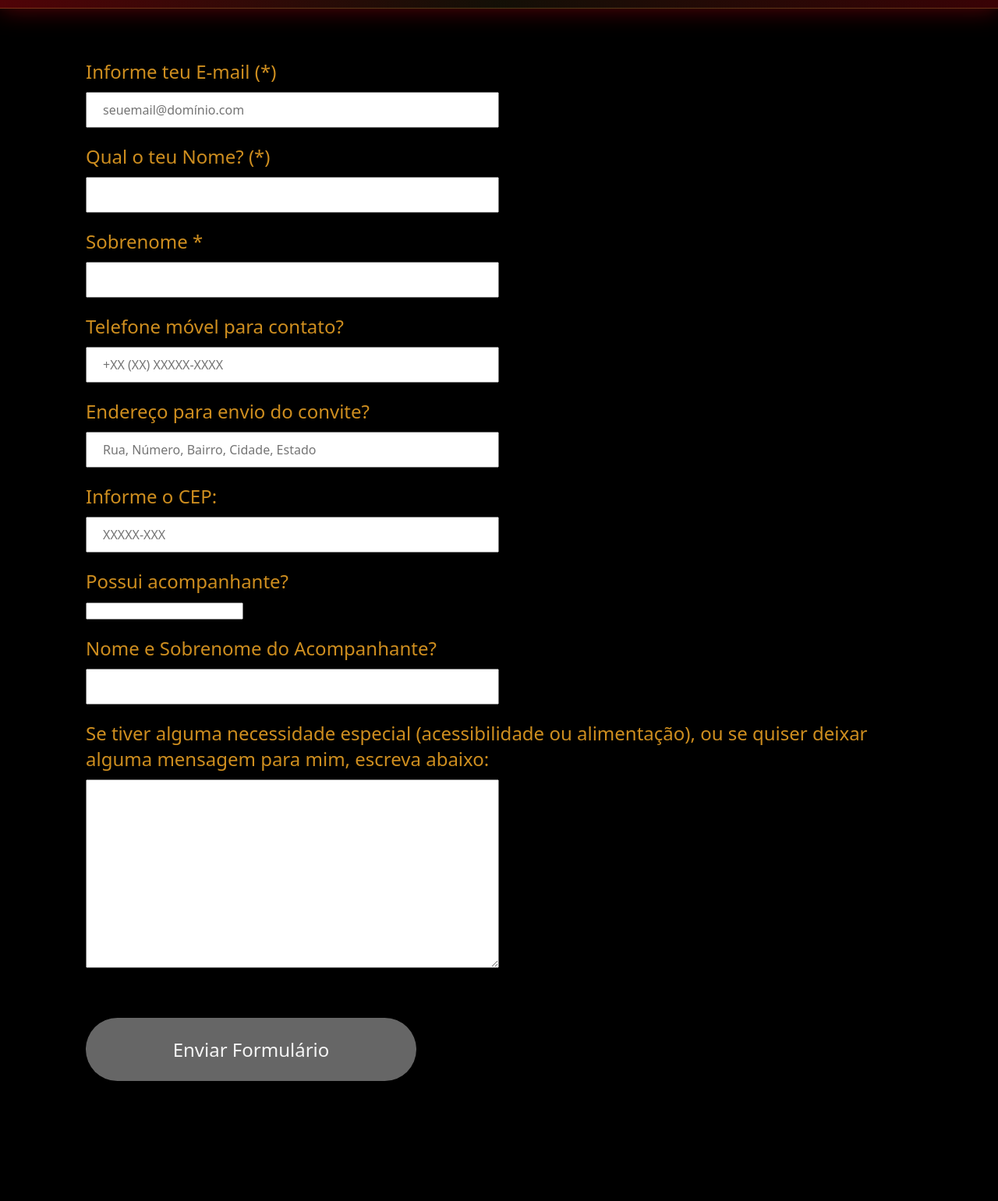
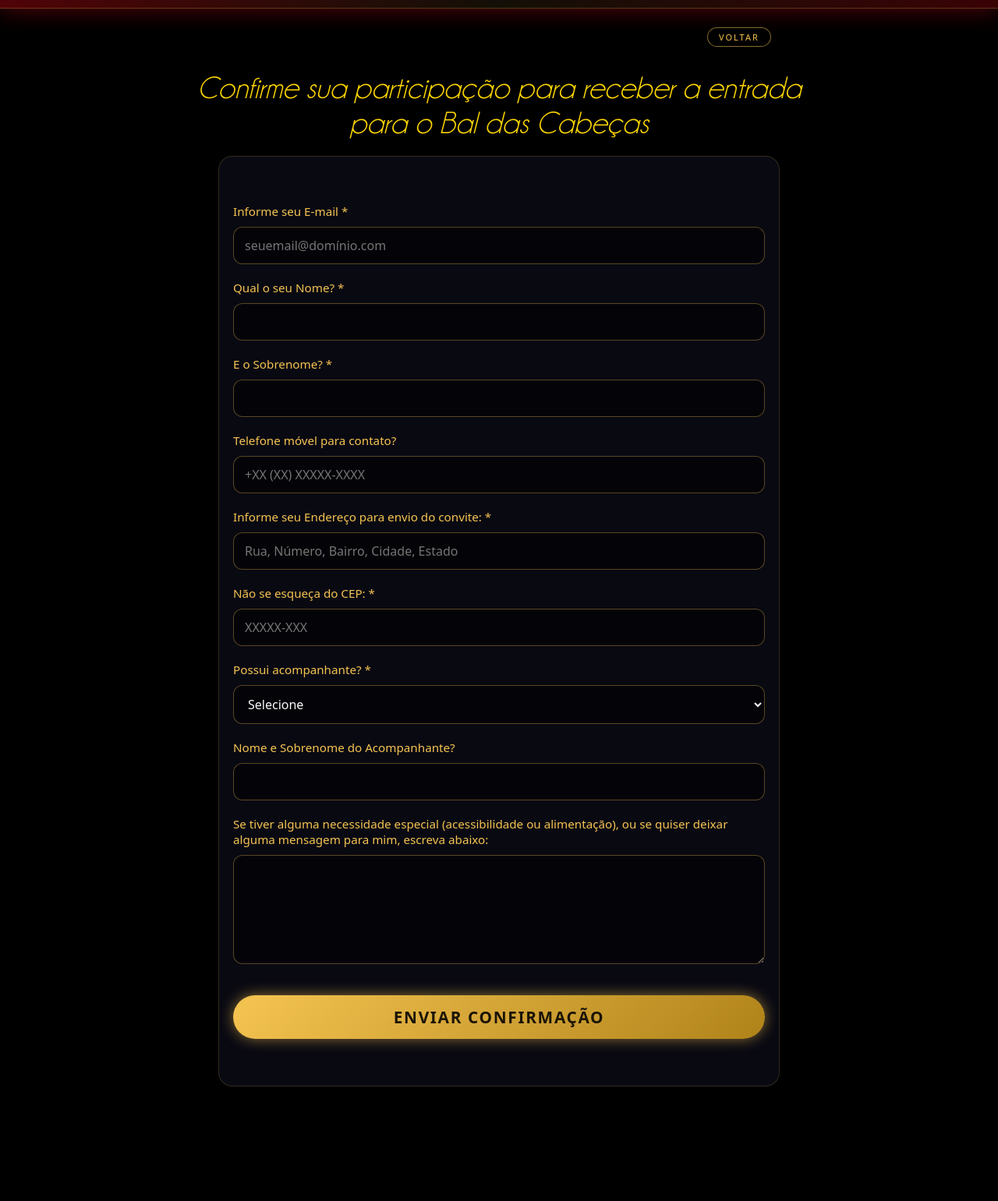
Before and after one commit to mgeovanne/Geovanne60, a plain HTML site: page confirmacaoPresenca.html in a window 1280 px wide. Shown: the part 181-1722 px from the top of the page at 78% size. Drawn offline with Linux system fonts and the light colour scheme; files whose address does not match are found by name.

Commit message:
Ajustando o formulário de RSVP e incluindo os botoes de voltar e mantendo mesma pagina

```diff
--- a/confirmacaoPresenca.html
+++ b/confirmacaoPresenca.html
@@ -104,30 +104,140 @@
         font-size: 22px;
       }
     }
+
+    /* MAIN */
+main{
+  max-width:1100px;
+  margin:0 auto;
+  padding:24px 16px 40px;
+}
+
+.titulo-pagina{
+  text-align:center;
+  margin:20px 0;
+}
+
+.titulo-pagina h3{
+  font-size:clamp(1.2rem,4.5vw,1.6rem);
+  color:var(--dourado);
+  letter-spacing:.12em;
+  text-transform:uppercase;
+}
+
+/* FORM CARD */
+.form-card{
+  max-width:720px;
+  margin:18px auto 0;
+  padding:20px 18px;
+  background:var(--cor-fundo-card);
+  border-radius:18px;
+  border:1px solid rgba(245,196,81,.18);
+  box-shadow:0 0 24px rgba(0,0,0,.65);
+}
+
+form label{
+  display:block;
+  margin:14px 0 6px;
+  color:var(--dourado);
+  font-size:.95rem;
+}
+
+.input-padrao{
+  width:100%;
+  padding:12px 14px;
+  border-radius:12px;
+  border:1px solid rgba(245,196,81,.35);
+  background:rgba(0,0,0,.55);
+  color:var(--branco);
+}
+
+.input-padrao:focus{
+  outline:none;
+  border-color:rgba(245,196,81,.75);
+  box-shadow:0 0 0 3px rgba(245,196,81,.15);
+}
+
+textarea.input-padrao{
+  min-height:140px;
+  resize:vertical;
+}
+
+.enviar{
+  width:100%;
+  margin-top:20px;
+  padding:14px;
+  border-radius:999px;
+  border:none;
+  font-weight:700;
+  font-size: 1.3rem;
+  letter-spacing:.08em;
+  text-transform:uppercase;
+  background:linear-gradient(135deg,#f5c451,#b0831a);
+  color:#1a1305;
+  cursor:pointer;
+  box-shadow:0 0 18px rgba(245,196,81,.55);
+}
+
+/* SUCCESS */
+.rsvp-success{
+  max-width:720px;
+  margin:20px auto 0;
+  padding:18px 16px;
+  border-radius:16px;
+  border:1px solid rgba(245,196,81,.35);
+  background:rgba(0,0,0,.7);
+  text-align:center;
+}
+
+.rsvp-success h2{
+  font-size:clamp(1.6rem,6vw,2.4rem);
+  margin-bottom:8px;
+}
+
+.rsvp-success p{
+  font-size:clamp(.95rem,3.8vw,1.15rem);
+  color:#e6e6e6;
+}
+
+/* FOOTER */
+footer{
+  margin-top:24px;
+  text-align:center;
+  font-size:.75rem;
+  color:var(--cinza);
+}
 </style>
+</head>
 
-</head>
 
 
 <body>
       <header class="cabecalho">
         <img src="assets/6EC8FE7E-8037-4745-980E-F18C97F056FD_1_201_a.jpeg" alt="cabeças" width="15%">
         <nav class="cabecalho__menu">
-          <a class="cabecalho__menu__link" href="inicio.html" target="_blank">Início</a>
-          <a class="cabecalho__menu__link" href="sobreoBal.html" target="_blank">Origem do Bal</a>
-          <a class="cabecalho__menu__link" href="localEvento.html" target="_blank">Local do Evento</a>
-          <a class="cabecalho__menu__link" href="Balde50.html" target="_blank">O Bal de 50</a>
-          <a class="cabecalho__menu__link" href="linhaTempo.html" target="_blank">Sobre mim</a>
-          <a class="cabecalho__menu__link" href="dressCode.html" target="_blank">Dress Code</a>
-          <a class="cabecalho__menu__link" href="servicos.html" target="_blank">Serviços</a>
-          <a class="cabecalho__menu__link" href="listaPresentes.html" target="_blank">Presentes</a>
-          <a class="cabecalho__menu__link" href="confirmacaoPresenca.html" target="_blank">RSVP</a>
+          <a class="cabecalho__menu__link" href="inicio.html">Início</a>
+          <a class="cabecalho__menu__link" href="sobreoBal.html">Origem do Bal</a>
+          <a class="cabecalho__menu__link" href="localEvento.html">Local do Evento</a>
+          <a class="cabecalho__menu__link" href="Balde50.html">O Bal de 50</a>
+          <a class="cabecalho__menu__link" href="linhaTempo.html">Sobre mim</a>
+          <a class="cabecalho__menu__link" href="dressCode.html">Dress Code</a>
+          <a class="cabecalho__menu__link" href="servicos.html">Serviços</a>
+          <a class="cabecalho__menu__link" href="listaPresentes.html">Presentes</a>
+          <a class="cabecalho__menu__link" href="confirmacaoPresenca.html">RSVP</a>
         </nav>
       </header>
 
 
   <main>
 
+          <div>
+              <a class="voltar-link" href="inicio.html"><span class="voltar">Voltar</span></a>
+          </div>
+
+          <h3 class="titulo-pagina">Confirme sua participação para receber a entrada<br> para o Bal das Cabeças</h3>
+
+
+      <div class="form-card">
         <form
           action="https://docs.google.com/forms/d/e/1FAIpQLSda-T77gwohKL2LMyk2xHwdYggEOkauOUKkaK65-fIWfeeoag/formResponse"
           method="POST"
@@ -136,112 +246,41 @@
           onsubmit="rsvpHandleSubmit()"
         >
 
-        <!-- E-mail principal (E-mail *) -->
-    <label for="emailpessoal">Informe teu E-mail (*)</label>
-    <input
-      type="email"
-      id="emailpessoal"
-      name="entry.1341745646"
-      required
-      class="input-padrao"
-      placeholder="seuemail@domínio.com">
+          <label>Informe seu E-mail *</label>
+          <input type="email" name="entry.1341745646" class="input-padrao" required placeholder="seuemail@domínio.com">
 
+          <label>Qual o seu Nome? *</label>
+          <input type="text" name="entry.562010409" class="input-padrao" required>
 
+          <label>E o Sobrenome? *</label>
+          <input type="text" name="entry.218963339" class="input-padrao" required>
 
-    <!-- Nome -->
-    <label for="nome">Qual o teu Nome? (*)</label>
-    <input
-      type="text"
-      id="nome"
-      name="entry.562010409"
-      required
-      class="input-padrao"
-    >
+          <label>Telefone móvel para contato?</label>
+          <input type="tel" name="entry.1529521014" class="input-padrao" inputmode="numeric" placeholder="+XX (XX) XXXXX-XXXX">
 
-    <!-- Sobrenome -->
-    <label for="sobrenome">Sobrenome *</label>
-    <input
-      type="text"
-      id="sobrenome"
-      name="entry.218963339"
-      required
-      class="input-padrao"
-    >
+          <label>Informe seu Endereço para envio do convite: *</label>
+          <input type="text" name="entry.825114056" class="input-padrao" required placeholder="Rua, Número, Bairro, Cidade, Estado">
 
-<!-- Telefone para contato -->
-    <label for="telefone">Telefone móvel para contato?</label>
-    <input
-      type="tel"
-      id="telefone"
-      name="entry.1529521014"
-      class="input-padrao"
-      placeholder="+XX (XX) XXXXX-XXXX"
-    >
+          <label>Não se esqueça do CEP: *</label>
+          <input type="text" name="entry.1664405540" class="input-padrao" inputmode="numeric" required placeholder="XXXXX-XXX">
 
-<!-- Endereço para correspondência -->
-    <label for="endereco">Endereço para envio do convite?</label>
-    <input
-      type="text"
-      id="endereco"
-      name="entry.825114056"
-      class="input-padrao"
-      placeholder="Rua, Número, Bairro, Cidade, Estado"
-      required
-    >
+          <label>Possui acompanhante? *</label>
+          <select name="entry.1024493876" class="input-padrao" required>
+            <option value="" disabled selected>Selecione</option>
+            <option>Sim</option>
+            <option>Não</option>
+          </select>
 
-<!-- CEP do endereço -->
-    <label for="CEP">Informe o CEP:</label>
-    <input
-      type="text
-      id="CEP"
-      name="entry.1664405540"
-      class="input-padrao"
-      placeholder="XXXXX-XXX"
-      required
-    >
+          <label>Nome e Sobrenome do Acompanhante?</label>
+          <input type="text" name="entry.1349354248" class="input-padrao">
 
+          <label>Se tiver alguma necessidade especial (acessibilidade ou alimentação), ou se quiser
+          deixar alguma mensagem para mim, escreva abaixo:</label>
+          <textarea name="entry.806355275" class="input-padrao"></textarea>
 
-
-
-<!-- Possui acompanhante? (radio) -->
-    <label for="acompanhante">Possui acompanhante?</label>
-        <input
-          type="text"
-          id="acompanhante"
-          name="entry.1024493876"
-          value=""
-          required
-        >
-
-
-        <!-- Nome e Sobrenome do Acompanhante -->
-    <label for="acompanhante">Nome e Sobrenome do Acompanhante?</label>
-    <input
-      type="text"
-      id="acompanhante"
-      name="entry.1349354248"
-      class="input-padrao"
-    >
-
-        <!-- Necessidade especial -->
-    <label for="necessidade">Se tiver alguma necessidade especial (acessibilidade ou alimentação), ou se quiser
-      deixar alguma mensagem para mim, escreva abaixo:</label>
-    <textarea
-      id="necessidade"
-      name="entry.806355275"
-      rows="10"
-      cols="90"
-      class="input-padrao">
-    </textarea>
-
-    <br><br>
-
-
-    <input type="submit" value="Enviar Formulário" class="enviar">
-
-    <br>
-
+          <input type="submit" value="Enviar Confirmação" class="enviar">
         </form>
+      </div>
 
   </main>
 
@@ -312,18 +351,17 @@
 
   .rsvp-success h2 {
     margin-bottom: 0.5rem;
-    font-size: 3rem;
+    font-size: 2rem;
   }
 
   .rsvp-success p {
     margin: 10px;
-    font-size: 1.5rem;
+    font-size: 1.3rem;
   }
 </style>
 
   <footer class="rodape">
-    <p><span>#baldascabecas</span></p>
-    <p><span>#geovanne60</span></p>
+    <p>#baldascabecas · #geovanne60 · 2026</p>
   </footer>
 
 </body>
--- a/styles/main.css
+++ b/styles/main.css
@@ -311,6 +311,35 @@ h1, h2, h3, h4 {
 }
 
 
+.voltar {
+      display: inline-flex;
+      align-items: right;
+      justify-content: right;
+      margin-left: 75%;
+      margin-bottom: 1%;
+      margin-right: 10%;
+      padding: 4px 14px;
+      border-radius: 999px;
+      border: 1px solid rgba(245,196,81,0.55);
+      font-size: 11px;
+      letter-spacing: 0.18em;
+      text-transform: uppercase;
+      color: var(--dourado);
+      background: rgba(0,0,0,0.6);
+    }
+
+.voltar:hover{
+  transform: scale(1.3);
+  transition: 1s;
+  background: #f9f9f9;
+  color: #000;
+  border-radius: 999px;
+  border: 1px solid rgba(36, 26, 2, 0.55);
+}
+
+
+
+
 .rodape {
   color: #ffff;
   display: flex;
@@ -322,7 +351,7 @@ h1, h2, h3, h4 {
   margin-bottom: 5%;
   font-family: var(--fonte-secundaria);
   font-style:oblique;
-  font-size: 2rem;
+  font-size: 1.3rem;
   font-weight: 700;
   gap: 100px;
 
@@ -571,7 +600,7 @@ Cores de textos */
       }
 
       .rodape{
-        font-size: 20px;
+        font-size: 1.5rem;
         display: flex;
         flex-wrap: wrap;
         margin-top: 0%;
```
Also changed, not shown: Balde50.html (+13 -9 lines), Saloes.html (+1 -1 lines), cabecas.html (+1 -1 lines), dressCode.html (+1 -1 lines), hoteis.html (+1 -1 lines), index.html (+65 -42 lines), inicio.html (+25 -25 lines), linhaTempo.html (+14 -9 lines), listaPresentes.html (+20 -16 lines), localEvento.html (+13 -9 lines), servicos.html (+20 -15 lines), sobreoBal.html (+13 -18 lines). Lines whose indentation alone changed are shown as unchanged.
